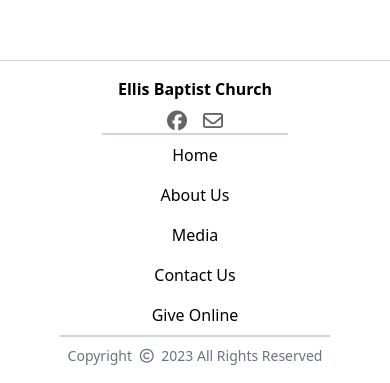
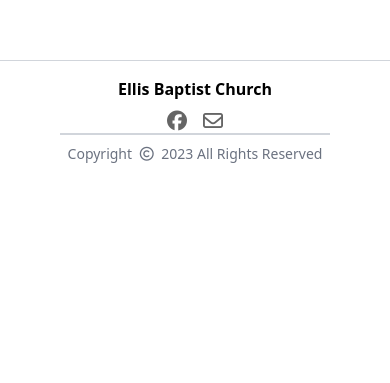
Before and after one commit to RaubJo/ellisbc, an Astro site: page / in a window 390 px wide. Shown: the part 2567-2950 px from the top of the page. After the commit the page ends 2748 px from the top, so only its background shows below. Built offline with nearby package versions, Linux system fonts and the light colour scheme; Astro itself is replaced by a stand-in of ours.

Commit message:
Fix email link, remove bottom border always

```diff
--- a/src/layouts/Footer.jsx
+++ b/src/layouts/Footer.jsx
@@ -14,7 +14,7 @@ export default class extends Component
                 facebook: "https://www.facebook.com/www.ellisbc.org",
                 pushpay: "https://pushpay.com/g/ellisbc?src=hpp",
                 mediaExtension: "/videos/",
-                email: "pastor@ellisbc.org",
+                email: "mailto:pastor@ellisbc.org",
             },
             navLinks: props.navigation
         }
@@ -31,7 +31,7 @@ export default class extends Component
             <section className="bottom-0 w-full lg:px-6 mt-auto antialiased bg-white">
                 <div className="flex flex-col md:flex-row p-2 mt-8 border-t border-gray-300 items-center justify-between">
                     <div className="inline-flex justify-start items-center">
-                        <div className="flex flex-col border-b-2 md:border-b-0 md:border-r-2 border-gray-300">
+                        <div className="flex flex-col border-b-0 md:border-r-2 border-gray-300">
                             <h1 className="mx-2 p-2 font-bold whitespace-nowrap">{this.state.title}</h1>
                             <div>
                                 <div className="flex flex-row justify-center">
@@ -56,7 +56,7 @@ export default class extends Component
                         <span className="hidden md:inline-flex text-sm text-gray-500 p-2 items-center whitespace-nowrap">Copyright <i className="fa-regular fa-copyright m-1"></i> 2023 All Rights Reserved</span>
                     </div>
                     <div className="inline-flex justify-end items-center w-full lg:w-1/2">
-                        <div className="flex flex-col sm:flex-row justify-evenly w-full">
+                        <div className="hidden md:flex flex-col sm:flex-row justify-evenly w-full">
                             {_.map(this.state.navLinks, (link) => (
                                 <NavLink key={link.text} href={link.href}>{link.text}</NavLink>
                             ))}
```
